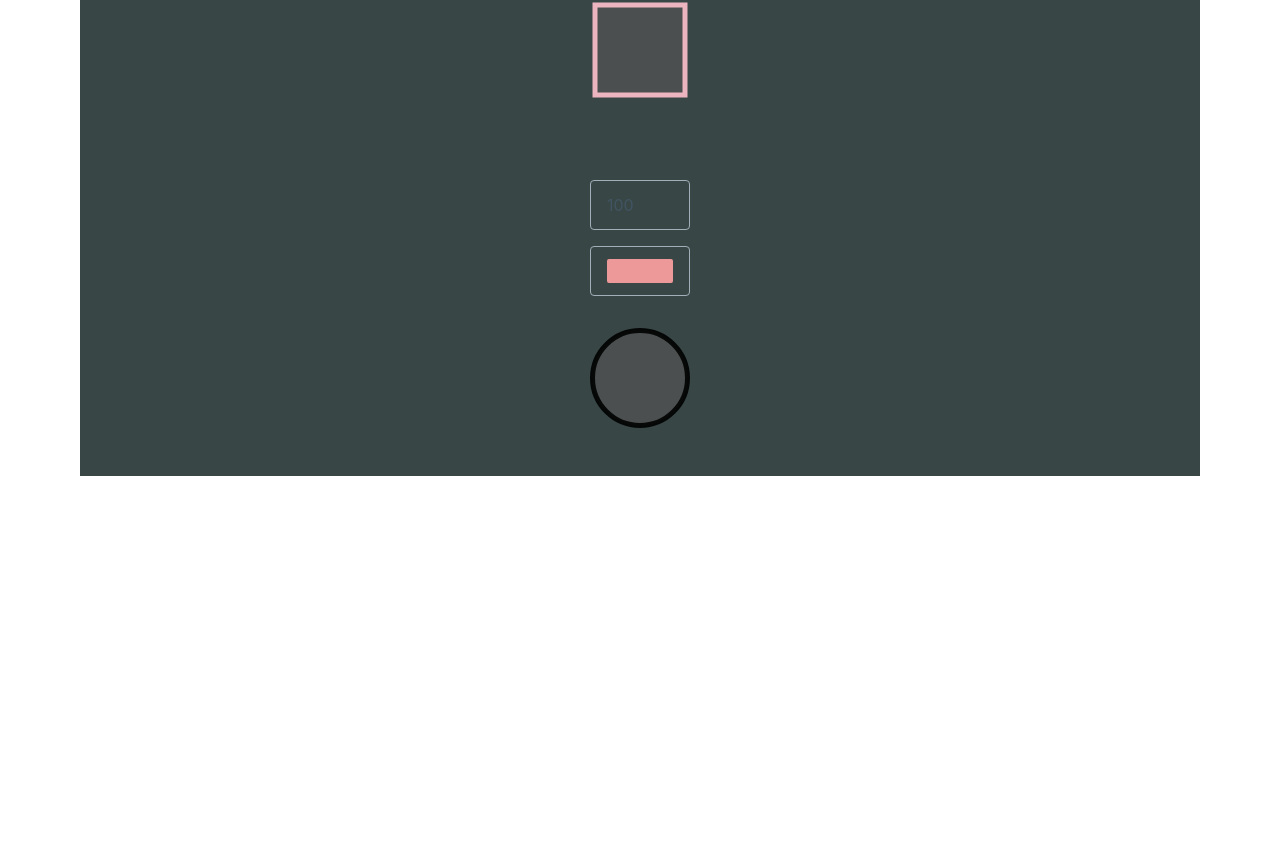
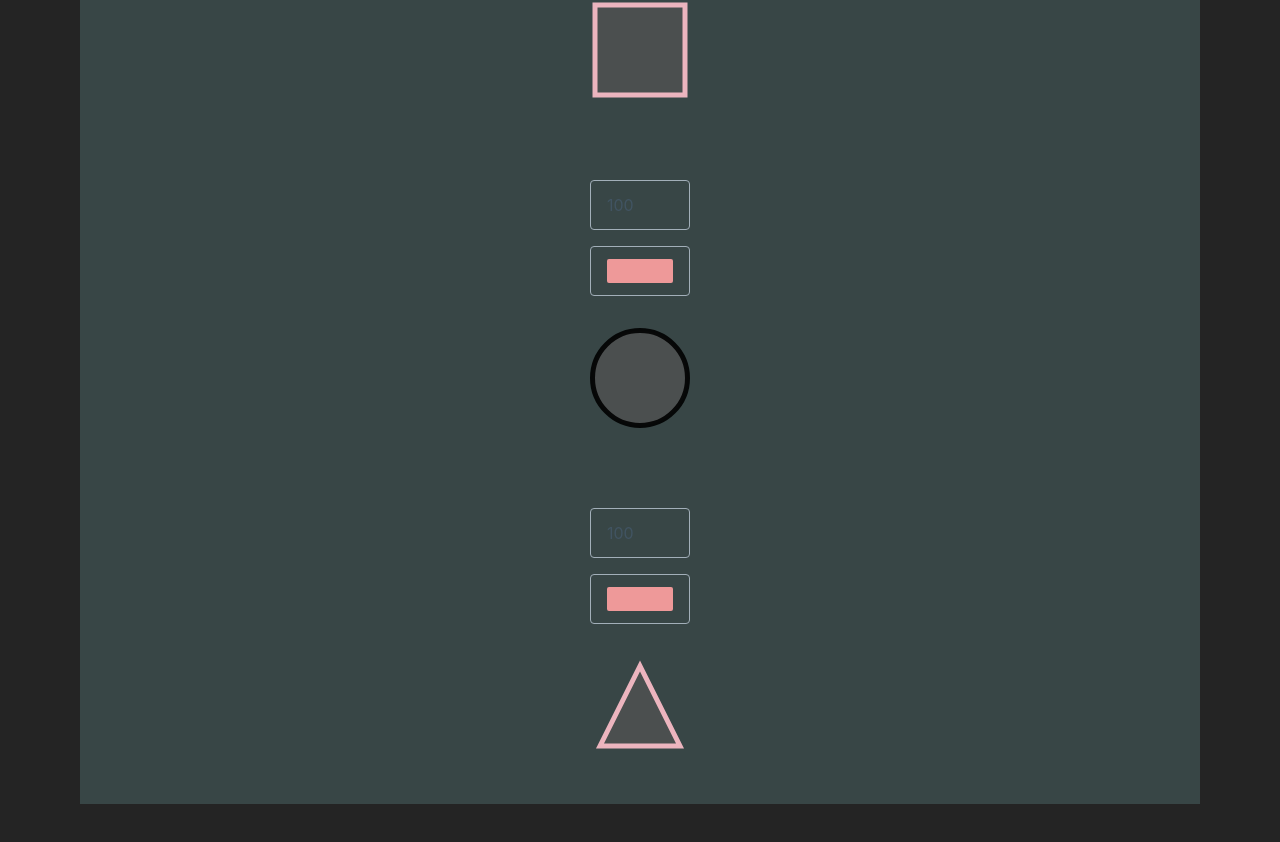
Before and after one commit to JordiNodeJS/Tarea-useState-useEffect-v2, a React (Vite) app: page / in a window 1280 px wide. Shown: the part 228-1070 px from the top of the page. Before the commit the page ends 800 px from the top, so only its background shows below. Built offline with nearby package versions, Linux system fonts and the light colour scheme.

Commit message:
triangle

```diff
--- a/src/App.jsx
+++ b/src/App.jsx
@@ -1,4 +1,3 @@
-/* eslint-disable no-unused-vars */
 import Circle from './components/Circle'
 import Square from './components/Square'
 import Triangle from './components/Triangle'
@@ -9,6 +8,7 @@ function App() {
     <div>
       <Layout Geometry={Square} />
       <Layout Geometry={Circle} />
+      <Layout Geometry={Triangle} />
 
       {/* <Layout>
         <Square />
--- a/src/components/Triangle.jsx
+++ b/src/components/Triangle.jsx
@@ -1,7 +1,9 @@
-const Triangle = () => {
+const Triangle = ({ size = 100, color = 'blue' }) => {
   return (
-    <svg height="100" width="100">
-      <polygon points="10,90 50,10 90,90" />
+    <svg height={size} width={size}>
+      <polygon
+        points={`10,${size - 10} ${size / 2},10 ${size - 10},${size - 10}`} fill={color}
+      />
       Triangle.
     </svg>
   )
--- a/src/index.css
+++ b/src/index.css
@@ -4,25 +4,8 @@
   line-height: 24px;
   font-weight: 400;
 
-  color-scheme: light dark;
   color: rgba(255, 255, 255, 0.87);
   background-color: #242424;
-
-  font-synthesis: none;
-  text-rendering: optimizeLegibility;
-  -webkit-font-smoothing: antialiased;
-  -moz-osx-font-smoothing: grayscale;
-  -webkit-text-size-adjust: 100%;
-}
-
-a {
-  font-weight: 500;
-  color: #646cff;
-  text-decoration: inherit;
-}
-
-a:hover {
-  color: #535bf2;
 }
 
 body > div {
@@ -36,10 +19,9 @@ input {
   display: block;
   width: 100px !important;
 }
-input[type="text"] {
+input[type='text'] {
   width: 20ch !important;
 }
-
 
 div > div {
   display: inline-flex;
@@ -62,39 +44,3 @@ h1 {
   font-size: 3.2em;
   line-height: 1.1;
 }
-
-button {
-  border-radius: 8px;
-  border: 1px solid transparent;
-  padding: 0.6em 1.2em;
-  font-size: 1em;
-  font-weight: 500;
-  font-family: inherit;
-  background-color: #1a1a1a;
-  cursor: pointer;
-  transition: border-color 0.25s;
-}
-
-button:hover {
-  border-color: #646cff;
-}
-
-button:focus,
-button:focus-visible {
-  outline: 4px auto -webkit-focus-ring-color;
-}
-
-@media (prefers-color-scheme: light) {
-  :root {
-    color: #213547;
-    background-color: #ffffff;
-  }
-
-  a:hover {
-    color: #747bff;
-  }
-
-  button {
-    background-color: #f9f9f9;
-  }
-}
```
